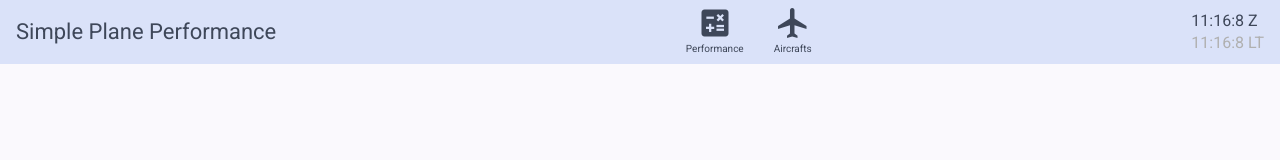
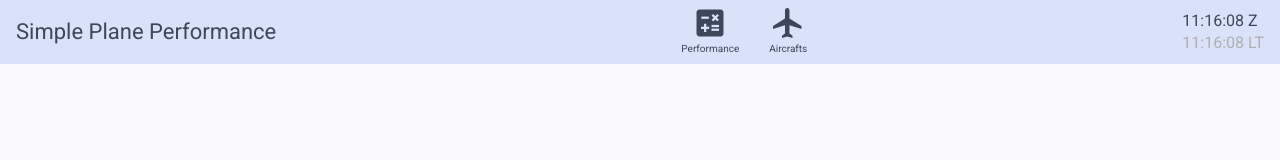
Before and after one commit to Okan1701/SimplePlanePerformance, an Angular app in the folder src/SimplePlanePerformance.Client/: page / in a window 1280 px wide. Shown: the top 160 px of the page. Built offline with nearby package versions, Linux system fonts and the light colour scheme.

Commit message:
Adds leading zero to navbar clock

```diff
--- a/src/SimplePlanePerformance.Client/src/app/app.component.ts
+++ b/src/SimplePlanePerformance.Client/src/app/app.component.ts
@@ -28,8 +28,8 @@ export class AppComponent {
 	constructor(private loadingService: LoadingService) {
 		interval(1000).pipe(takeUntilDestroyed(), startWith(0)).subscribe(() => {
 			let localDate = new Date();
-			this.localTimeString = `${localDate.getHours()}:${localDate.getMinutes()}:${localDate.getSeconds()} LT`;
-			this.zuluTimeString = `${localDate.getUTCHours()}:${localDate.getUTCMinutes()}:${localDate.getUTCSeconds()} Z`;
+			this.localTimeString = `${String(localDate.getHours()).padStart(2, "0")}:${String(localDate.getMinutes()).padStart(2, "0")}:${String(localDate.getSeconds()).padStart(2, "0")} LT`;
+			this.zuluTimeString = `${String(localDate.getUTCHours()).padStart(2, "0")}:${String(localDate.getUTCMinutes()).padStart(2, "0")}:${String(localDate.getUTCSeconds()).padStart(2, "0")} Z`;
 		});
 	}
 }
```
